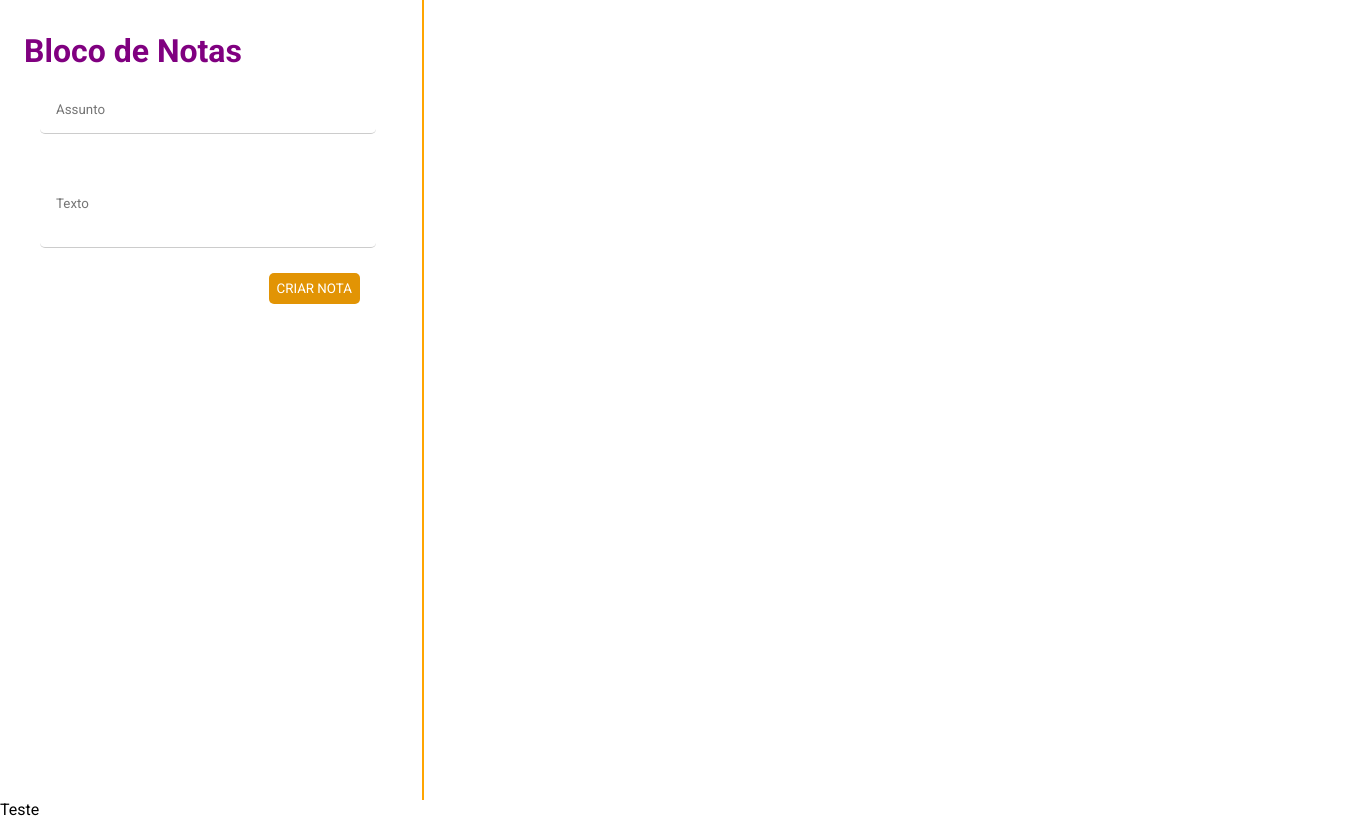
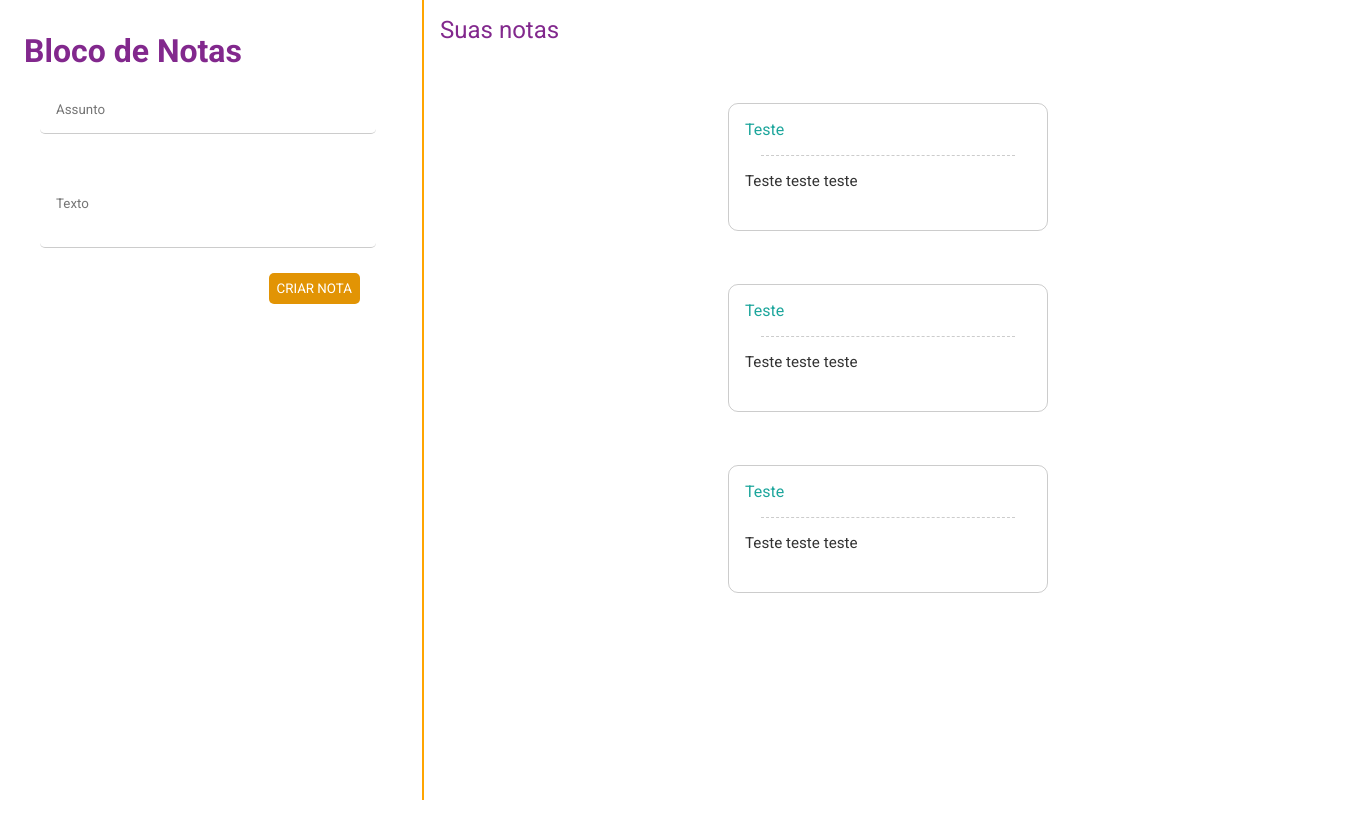
Before and after one commit to arthurvenicio/nodes-challenge, a React (Create React App) app in the folder front-end/: page / in a window 1280 px wide. Shown: the whole page, 1352 px wide, since content can reach past the window. Built offline with nearby package versions, Linux system fonts and the light colour scheme.

Commit message:
add note components and add back-end side

```diff
--- a/front-end/public/index.html
+++ b/front-end/public/index.html
@@ -9,7 +9,7 @@
     <meta name="viewport" content="width=device-width, initial-scale=1" />
     <meta name="theme-color" content="#000000" />
     <meta name="description" content="Web site created using create-react-app" />
-    <title>React App</title>
+    <title>Agende.me</title>
   </head>
   <body>
     <noscript>You need to enable JavaScript to run this app.</noscript>
--- a/front-end/src/components/CreateNote/style.css
+++ b/front-end/src/components/CreateNote/style.css
@@ -17,7 +17,7 @@
 .container .box-create .titulo h1 {
   font-weight: 700;
 
-  color: purple;
+  color: rgba(130, 40, 141, 255);
 }
 
 .container .box-create .form form {
@@ -51,6 +51,8 @@ button {
   border-radius: 5px;
   padding: 0.5rem;
 
+  font-weight: 400;
+
   background: rgb(226, 148, 4);
 
   color: #fff;
--- /dev/null
+++ b/front-end/src/components/ListNotes/index.tsx
@@ -0,0 +1,19 @@
+import React from "react";
+import { Note } from "../Note";
+import styles from "./styles.module.css";
+
+export function ListNotes(): JSX.Element {
+  return (
+    <div id={styles.container}>
+      <div className={styles.titulo}>
+        <h2>Suas notas</h2>
+      </div>
+
+      <div className={styles.cards}>
+        <Note />
+        <Note />
+        <Note />
+      </div>
+    </div>
+  );
+}
--- /dev/null
+++ b/front-end/src/components/ListNotes/styles.module.css
@@ -0,0 +1,32 @@
+.container {
+  height: 100vh;
+
+  padding: 0.45rem;
+}
+
+.titulo {
+  padding: 1rem;
+  width: 15rem;
+}
+
+.titulo h2 {
+  font-family: Roboto, sans-serif;
+  font-size: 700;
+  color: rgba(130, 40, 141, 255);
+}
+
+.cards {
+  width: 58rem;
+  height: 36rem;
+
+  padding: 1rem;
+
+  overflow-y: scroll;
+
+  display: flex;
+  justify-content: space-around;
+  align-content: center;
+  flex-flow: column wrap;
+
+  /* border: 1px solid black; */
+}
--- /dev/null
+++ b/front-end/src/components/Note/index.tsx
@@ -0,0 +1,17 @@
+import React from "react";
+
+import styles from "./styles.module.css";
+
+export function Note(): JSX.Element {
+  return (
+    <div className={styles.note}>
+      <div className={styles.titulo}>
+        <p>Teste</p>
+      </div>
+      <div className={styles.progress}></div>
+      <div className={styles.description}>
+        <p>Teste teste teste</p>
+      </div>
+    </div>
+  );
+}
--- /dev/null
+++ b/front-end/src/components/Note/styles.module.css
@@ -0,0 +1,34 @@
+.note {
+  width: 20rem;
+  min-width: 20rem;
+  height: 8rem;
+  min-height: 8rem;
+
+  border: 1px solid rgba(0, 0, 0, 0.2);
+  border-radius: 10px;
+
+  display: flex;
+  flex-direction: column;
+}
+
+.note .titulo {
+  padding: 1rem;
+}
+
+.progress {
+  align-self: center;
+  width: 80%;
+  border-bottom: 1px dashed rgba(0, 0, 0, 0.2);
+}
+
+.note .titulo p {
+  color: #1da69c;
+}
+
+.note .description {
+  padding: 1rem;
+}
+.note .description p {
+  font-size: 0.95rem;
+  color: rgba(0, 0, 0, 0.8);
+}
--- a/front-end/src/pages/Home/index.tsx
+++ b/front-end/src/pages/Home/index.tsx
@@ -1,5 +1,6 @@
 import React from "react";
 import { CreateNote } from "../../components/CreateNote";
+import { ListNotes } from "../../components/ListNotes";
 import "./style.css";
 
 export function Home(): JSX.Element {
@@ -7,10 +8,8 @@ export function Home(): JSX.Element {
     <div className="container">
       <div className="create-note">
         <CreateNote />
-        <div className="test">
-          <p>Teste</p>
-        </div>
       </div>
+      <ListNotes />
     </div>
   );
 }
```
Also changed, not shown: 2 other files (tests, documents, lock files or other folders).
